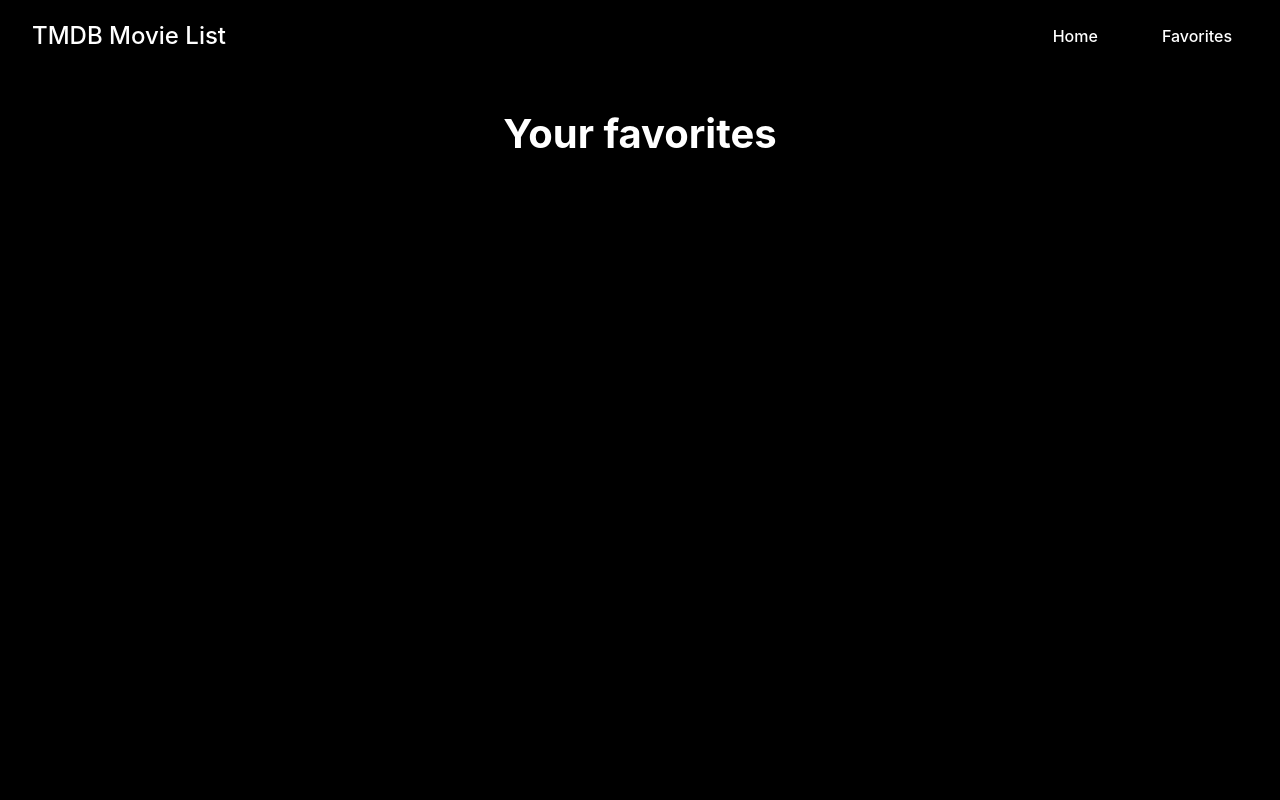
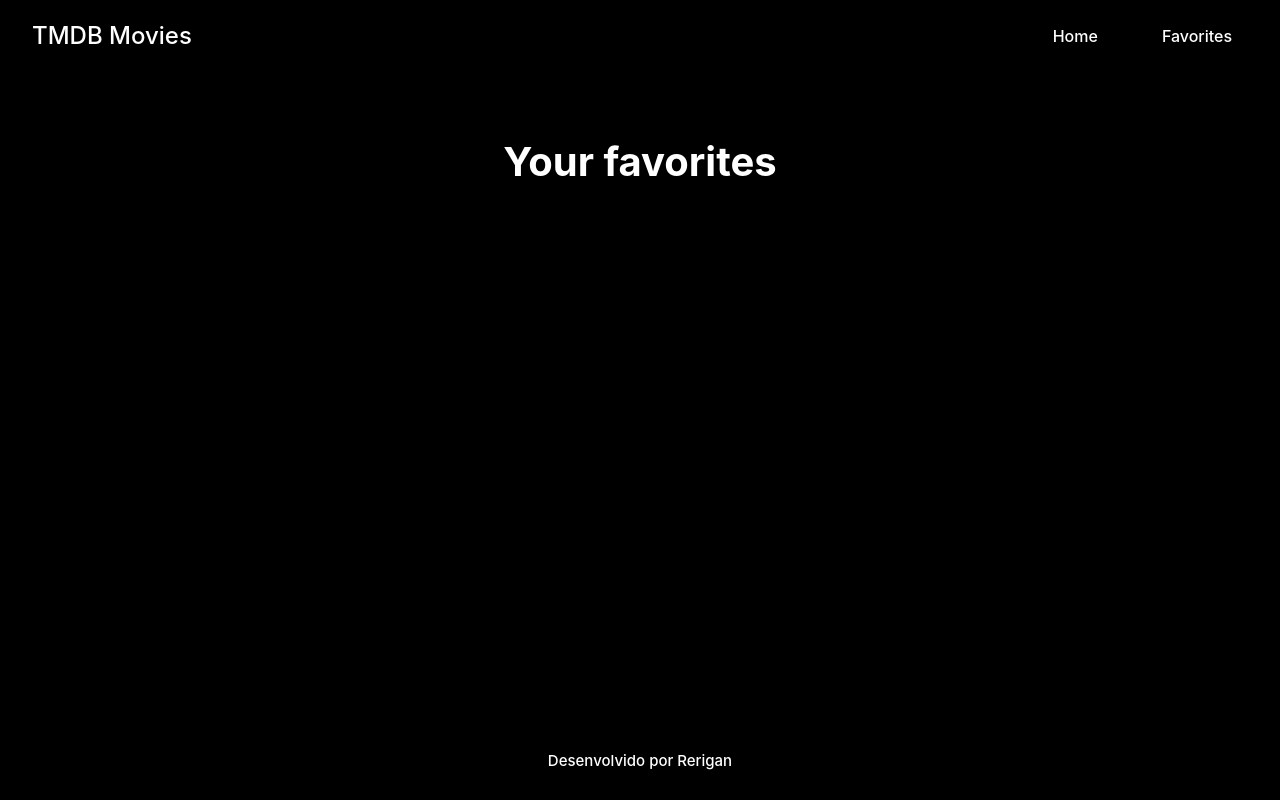
Before and after one commit to rerigan/tmdb-movies, a React (Vite) app: page /tmdb-movies/favorites in a window 1280 px wide. Built offline with nearby package versions, Linux system fonts and the light colour scheme.

Commit message:
fix favorites persistance, added credits

```diff
--- a/src/App.jsx
+++ b/src/App.jsx
@@ -16,8 +16,13 @@ function App() {
           <Route path="/" element={<Home />} />
           <Route path="/favorites" element={<Favorites />} />
         </Routes>
+
       </main>
+
+      <h2><a href='http://rerigan.github.io/'>Desenvolvido por Rerigan</a></h2>
     </MovieProvider>
+
+
   );
 }
 
--- a/src/components/NavBar.jsx
+++ b/src/components/NavBar.jsx
@@ -5,7 +5,7 @@ function NavBar() {
   return (
     <nav className="navbar">
       <div className="navbar-brand">
-        <Link to="/">TMDB Movie List</Link>
+        <Link to="/">TMDB Movies</Link>
       </div>
       <div className="navbar-links">
         <Link to="/" className="nav-link">
--- a/src/contexts/MovieContext.jsx
+++ b/src/contexts/MovieContext.jsx
@@ -1,21 +1,24 @@
-import { createContext, useState, useContext, useEffect } from "react";
+import React,{ createContext, useState, useContext, useEffect } from "react";
 
 const MovieContext = createContext();
 
 export const useMovieContext = () => useContext(MovieContext);
 
 export const MovieProvider = ({ children }) => {
-  const [favorites, setFavorites] = useState([]);
+  const [favorites, setFavorites] = useState(() => {
+    const stored = localStorage.getItem("favorites");
+    return stored ? JSON.parse(stored) : [];
+  });
   useEffect(() => {
-    const storedFavs = localStorage.getItem("favorites");
-    if (storedFavs) setFavorites(JSON.parse(storedFavs));
-  }, []);
+    const storedFavorites = localStorage.getItem("favorites");
+    if (storedFavorites){ setFavorites(JSON.parse(storedFavorites));
+    }}, []);
 
   useEffect(
     () => {
       localStorage.setItem("favorites", JSON.stringify(favorites));
     },
-    { favorites }
+    [ favorites ]
   );
 
   const addToFavorites = (movie) => {
--- a/src/css/App.css
+++ b/src/css/App.css
@@ -12,3 +12,17 @@ body {
   margin: 0;
   overflow-x: hidden;
 }
+
+h2 {
+  color: white;
+  font-size: 15px;
+  margin: 0;
+  padding: 0.5rem 0;
+  margin:20px auto;
+
+}
+a {
+  text-decoration: none;
+  color:white;
+
+}
--- a/src/pages/Home.jsx
+++ b/src/pages/Home.jsx
@@ -65,7 +65,9 @@ function Home() {
             ))}
           </div>
         )}
+
       </div>
+
     </>
   );
 }
```
